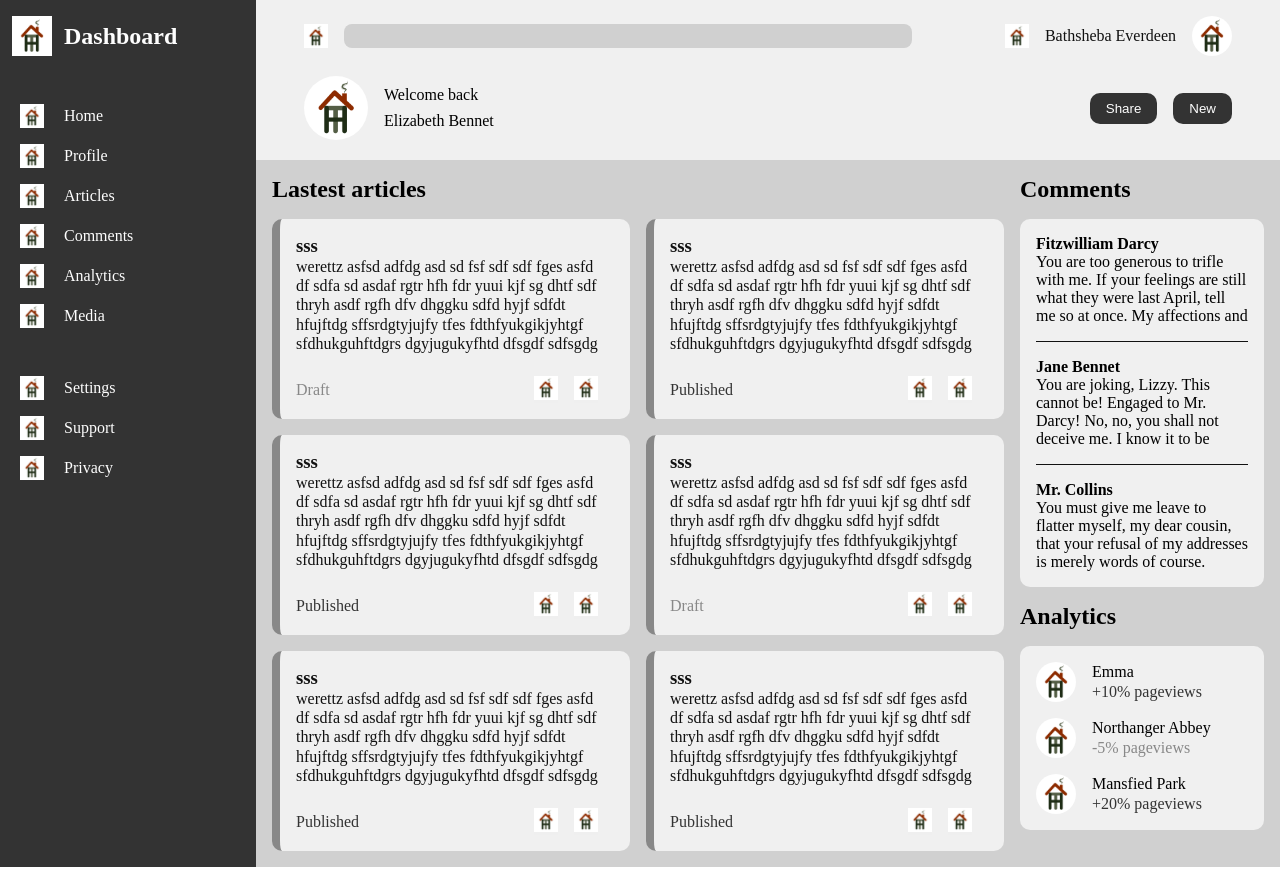
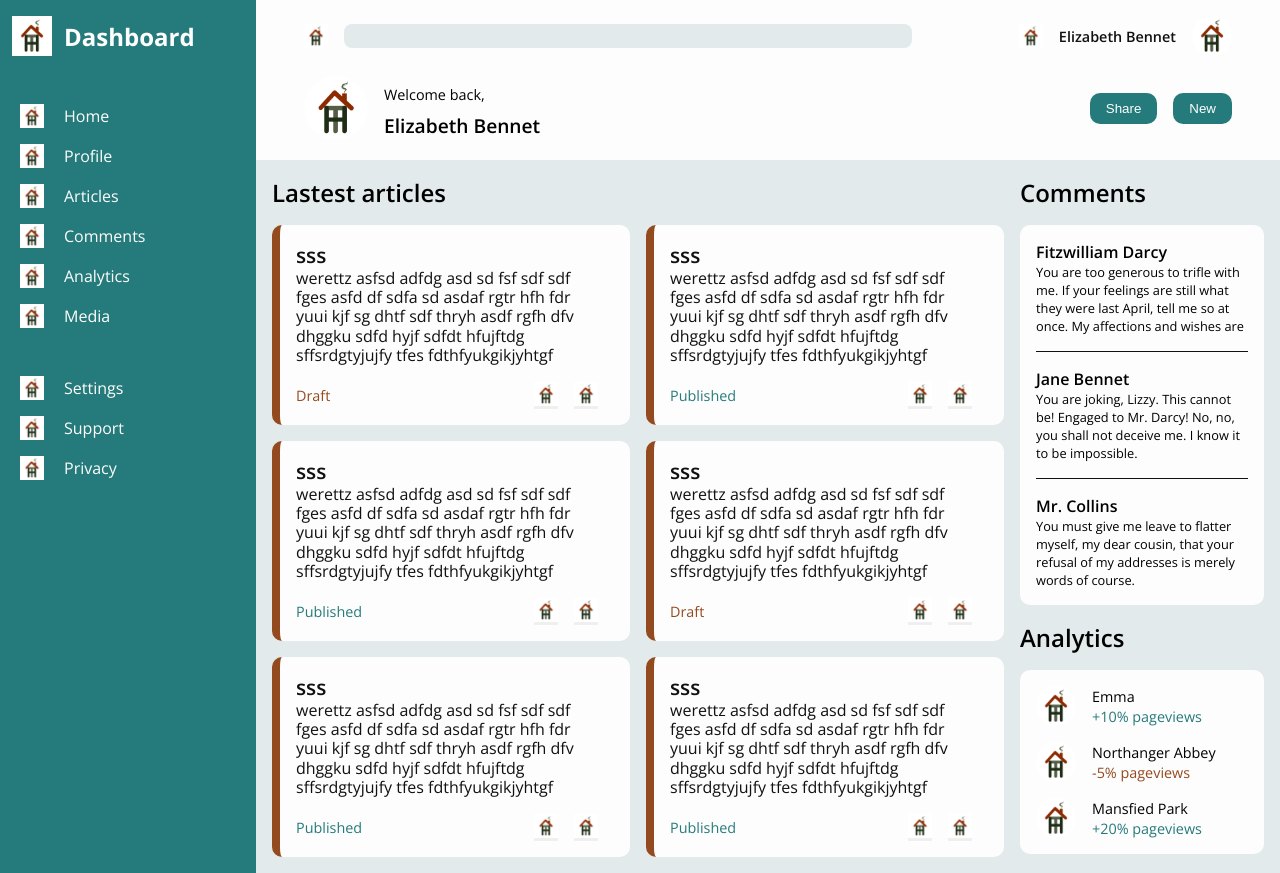
Before and after one commit to AmyGois/dashboard-project, a plain HTML site: page index.html in a window 1280 px wide. Drawn offline with nearby package versions, Linux system fonts and the light colour scheme.

Commit message:
Set page typography and colours

```diff
--- a/index.html
+++ b/index.html
@@ -5,6 +5,9 @@
     <meta http-equiv="X-UA-Compatible" content="IE=edge">
     <meta name="viewport" content="width=device-width, initial-scale=1.0">
     <title>Dashboard Project</title>
+    <link rel="preconnect" href="https://fonts.googleapis.com">
+    <link rel="preconnect" href="https://fonts.gstatic.com" crossorigin>
+    <link href="https://fonts.googleapis.com/css2?family=Open+Sans:ital,wght@0,300;0,400;0,600;0,700;1,300;1,400;1,600;1,700&display=swap" rel="stylesheet">
     <link rel="stylesheet" href="./styles.css">
 </head>
 <body>
@@ -19,13 +22,13 @@
 
         <div class="header-userid">
             <img src="./media/lth-logo.png" alt="notifications bell" class="header-icon">
-            <a href="#">Bathsheba Everdeen</a>
+            <a href="#">Elizabeth Bennet</a>
             <img src="./media/lth-logo.png" alt="user profile picture" class="header-userid-profileimg">
         </div>
 
         <div class="header-usergreeting">
             <img src="./media/lth-logo.png" alt="user profile picture">
-            <p class="header-usergreeting-text">Welcome back</p>
+            <p class="header-usergreeting-text">Welcome back,</p>
             <p class="header-usergreeting-username">Elizabeth Bennet</p>
         </div>
 
--- a/styles.css
+++ b/styles.css
@@ -1,17 +1,23 @@
 /* ************************************************************
-   Global properties
+   Global properties and styles
    ************************************************************
 */
 
 :root {
     box-sizing: border-box;
 
-    --main-color: #333;
-    --secondary-color: #888;
-    --main-background-color: #d0d0d0;
-    --secondary-background-color: #f0f0f0;
+    --main-color: #257b7b;
+    --secondary-color: #944A1F;
+    --main-background-color: #e2eaeb;
+    --secondary-background-color: #fefdfd;
     --dark-letter-color: #111;
     --light-letter-color: #fefefe;
+
+    font-family: 'Open Sans', sans-serif;
+}
+
+h2 {
+    font-weight: 600;
 }
 
 /* ************************************************************
@@ -75,6 +81,8 @@ header {
     text-decoration: none;
     color: var(--dark-letter-color);
     text-align: end;
+    font-size: 0.9rem;
+    font-weight: 600;
 }
 
 .header-userid-profileimg {
@@ -103,10 +111,13 @@ header {
 
 .header-usergreeting-text {
     align-self: end;
+    font-size: 0.9rem;
 }
 
 .header-usergreeting-username {
     align-self: start;
+    font-size: 1.2rem;
+    font-weight: 600;
 }
 
 .header-buttons {
@@ -182,7 +193,7 @@ nav a {
 }
 
 nav a:hover {
-    font-weight: bold;
+    font-weight: 600;
 }
 
 /* ************************************************************
@@ -196,6 +207,7 @@ main {
     display: grid;
     grid-template-columns: 3fr 1fr;
     gap: 1rem;
+    align-items: start;
 }
 
 main h2 {
@@ -245,6 +257,11 @@ article {
     color: var(--dark-letter-color);
 }
 
+.article-text h3 {
+    font-weight: 600;
+    font-size: 1.3rem;
+}
+
 .article-text p {
     max-height: 6rem;
     overflow: hidden;
@@ -253,6 +270,7 @@ article {
 
 .article-status {
     align-self: center;
+    font-size: 0.9rem;
 }
 
 .article-status-draft {
@@ -320,12 +338,13 @@ aside h2 {
 }
 
 .comments-card-comment p:first-child {
-    font-weight: bold;
+    font-weight: 600;
 }
 
 .comments-card-comment p:last-child {
     max-height: 4.5rem;
     overflow: hidden;
+    font-size: 0.8rem;
 }
 
 .analytics-card {
@@ -350,6 +369,7 @@ aside h2 {
 
 .analytics-card-trend p {
     margin: 0;
+    font-size: 0.9rem;
 }
 
 .trend-up {
```
